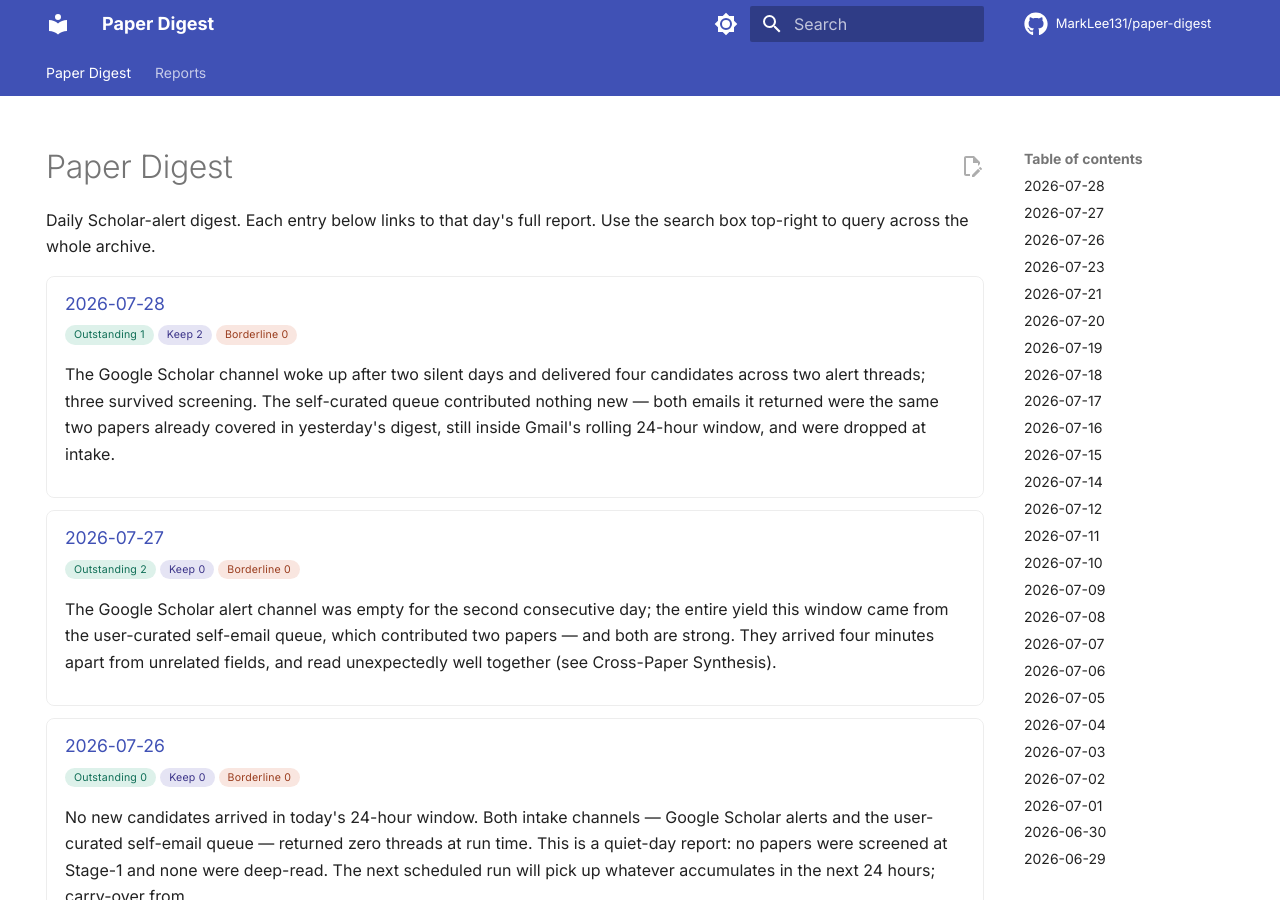
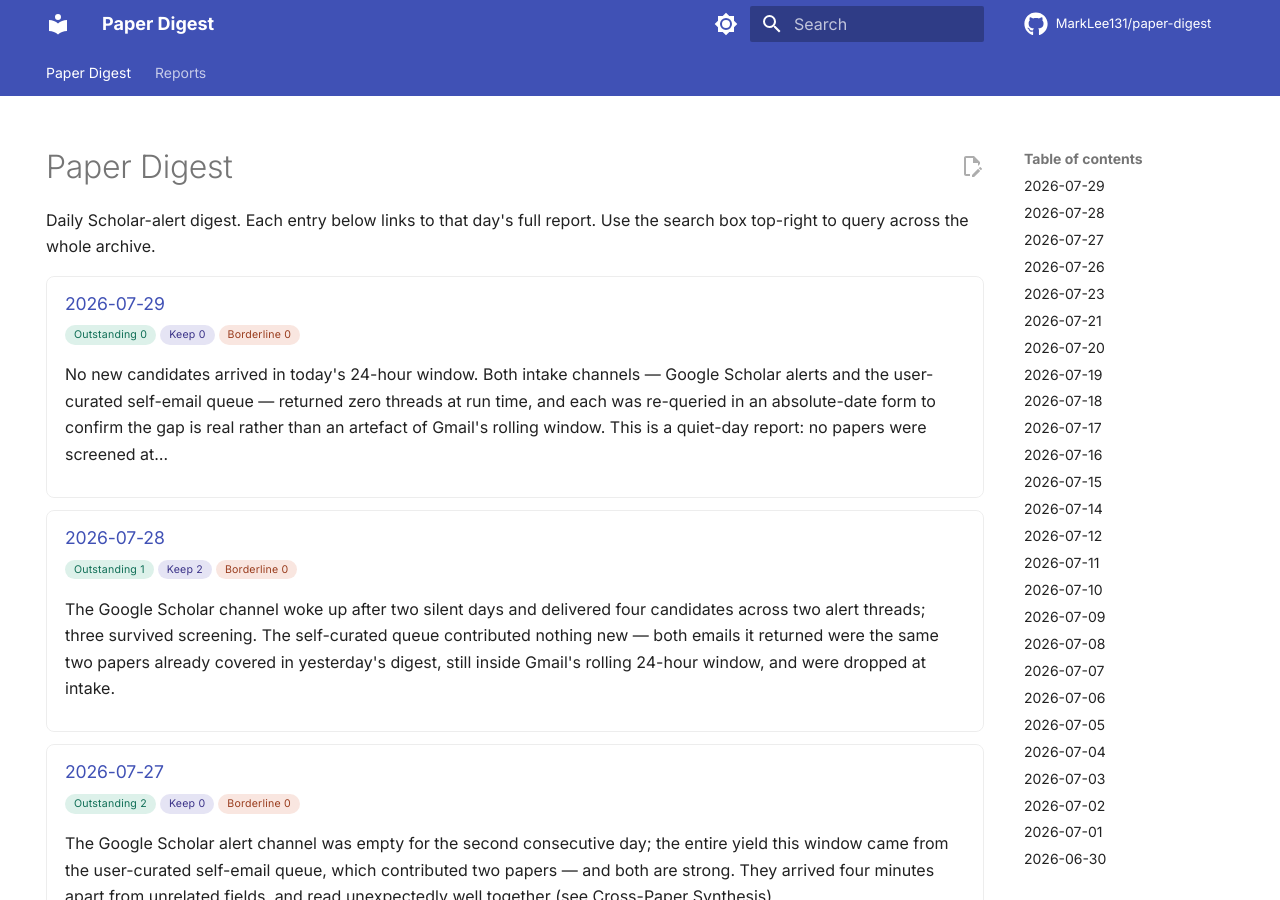
Before and after one commit to MarkLee131/paper-digest, an MkDocs documentation site: the page built from docs/index.md, in a window 1280 px wide and 900 px high. Built offline with MkDocs 1.6.1 and Material for MkDocs 9.7.7, drawn with Linux system fonts in a browser that asks for light colours; comment, search, counter and statistics services are not loaded.

Commit message:
digest: 2026-07-29 — 0 papers analysed (Outstanding 0, Keep 0)

```diff
--- a/docs/index.md
+++ b/docs/index.md
@@ -9,6 +9,13 @@ hide:
 Daily Scholar-alert digest. Each entry below links to that day's full report. Use the search box top-right to query across the whole archive.
 
 <!-- BEGIN AUTO-INDEX -->
+<div class="digest-card" markdown>
+### [2026-07-29](reports/2026-07-29/index.md)
+<div class="meta"><span class="chip outstanding">Outstanding 0</span><span class="chip keep">Keep 0</span><span class="chip borderline">Borderline 0</span></div>
+
+No new candidates arrived in today's 24-hour window. Both intake channels — Google Scholar alerts and the user-curated self-email queue — returned zero threads at run time, and each was re-queried in an absolute-date form to confirm the gap is real rather than an artefact of Gmail's rolling window. This is a quiet-day report: no papers were screened at…
+</div>
+
 <div class="digest-card" markdown>
 ### [2026-07-28](reports/2026-07-28/index.md)
 <div class="meta"><span class="chip outstanding">Outstanding 1</span><span class="chip keep">Keep 2</span><span class="chip borderline">Borderline 0</span></div>
```
Also changed, not shown: docs/reports/2026-07-29/index.md (added, +36 -0 lines), docs/reports/.pages, 1 other file.
